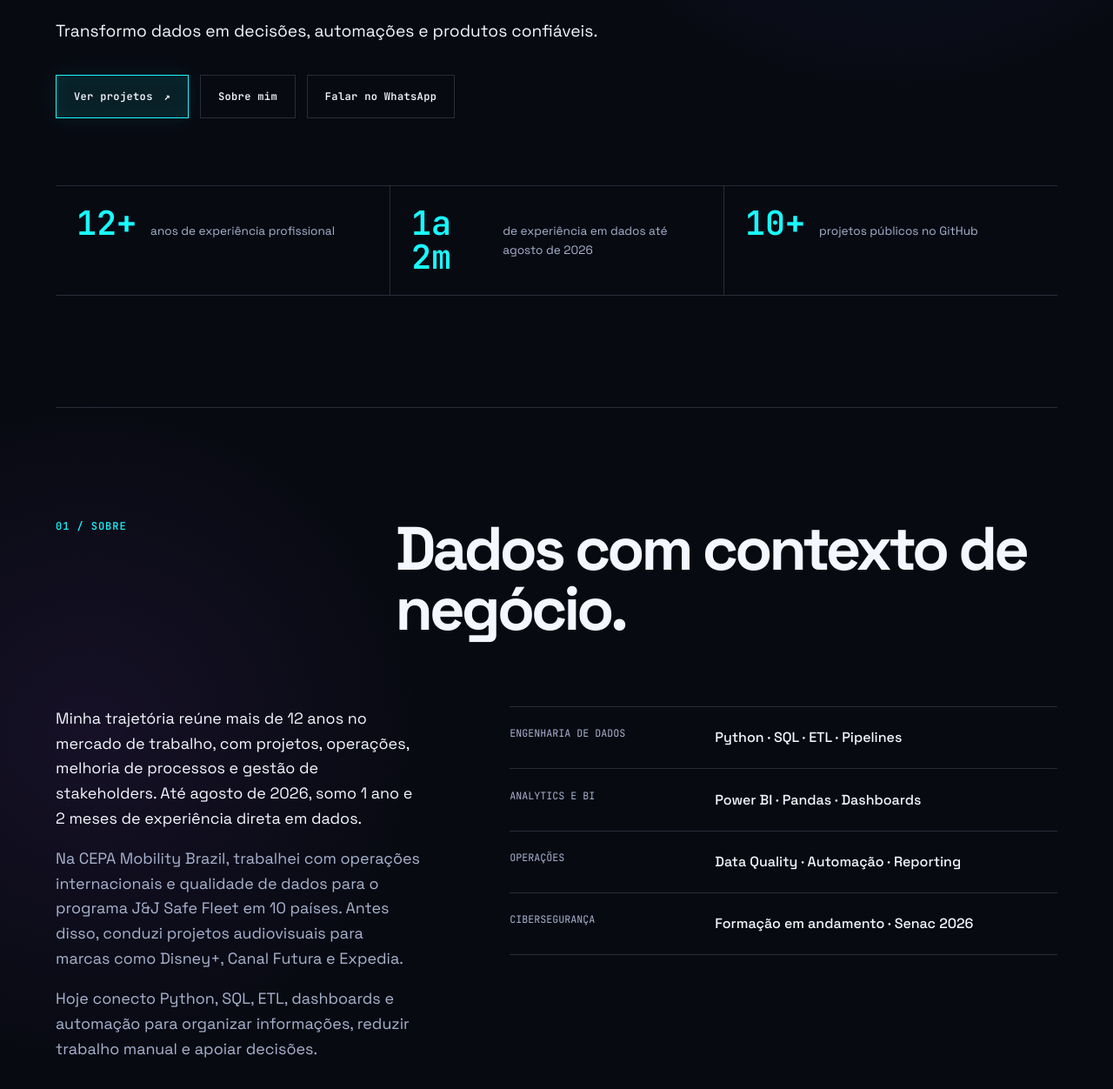
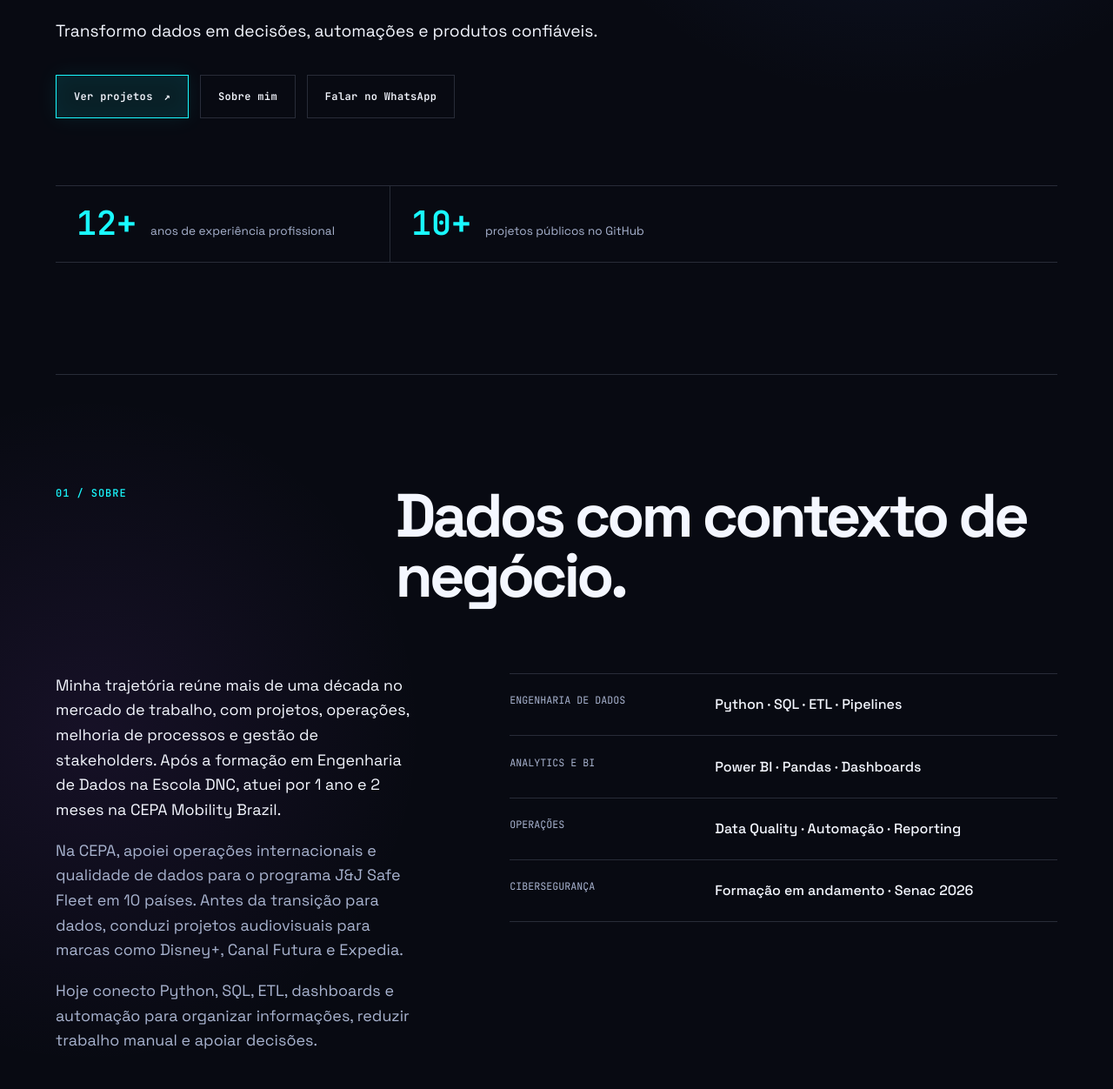
Before and after one commit to DATAdotPDF/portfolio-data-cybersecurity, a plain HTML site: page index.html in a window 1280 px wide. Shown: the part 761-2013 px from the top of the page at 87% size. Drawn offline with Linux system fonts and the light colour scheme.

Commit message:
Refine experience metrics and career summary

```diff
--- a/index.html
+++ b/index.html
@@ -100,7 +100,6 @@
 
         <div class="hero-metrics reveal" aria-label="Resumo de experiência">
           <div><strong>12+</strong><span>anos de experiência profissional</span></div>
-          <div><strong>1a 2m</strong><span>de experiência em dados até agosto de 2026</span></div>
           <div><strong>10+</strong><span>projetos públicos no GitHub</span></div>
         </div>
       </section>
@@ -114,10 +113,10 @@
         <div class="about-layout">
           <div class="about-copy reveal">
             <p>
-              Minha trajetória reúne mais de 12 anos no mercado de trabalho, com projetos, operações, melhoria de processos e gestão de stakeholders. Até agosto de 2026, somo 1 ano e 2 meses de experiência direta em dados.
+              Minha trajetória reúne mais de uma década no mercado de trabalho, com projetos, operações, melhoria de processos e gestão de stakeholders. Após a formação em Engenharia de Dados na Escola DNC, atuei por 1 ano e 2 meses na CEPA Mobility Brazil.
             </p>
             <p>
-              Na CEPA Mobility Brazil, trabalhei com operações internacionais e qualidade de dados para o programa J&amp;J Safe Fleet em 10 países. Antes disso, conduzi projetos audiovisuais para marcas como Disney+, Canal Futura e Expedia.
+              Na CEPA, apoiei operações internacionais e qualidade de dados para o programa J&amp;J Safe Fleet em 10 países. Antes da transição para dados, conduzi projetos audiovisuais para marcas como Disney+, Canal Futura e Expedia.
             </p>
             <p>
               Hoje conecto Python, SQL, ETL, dashboards e automação para organizar informações, reduzir trabalho manual e apoiar decisões.
```
